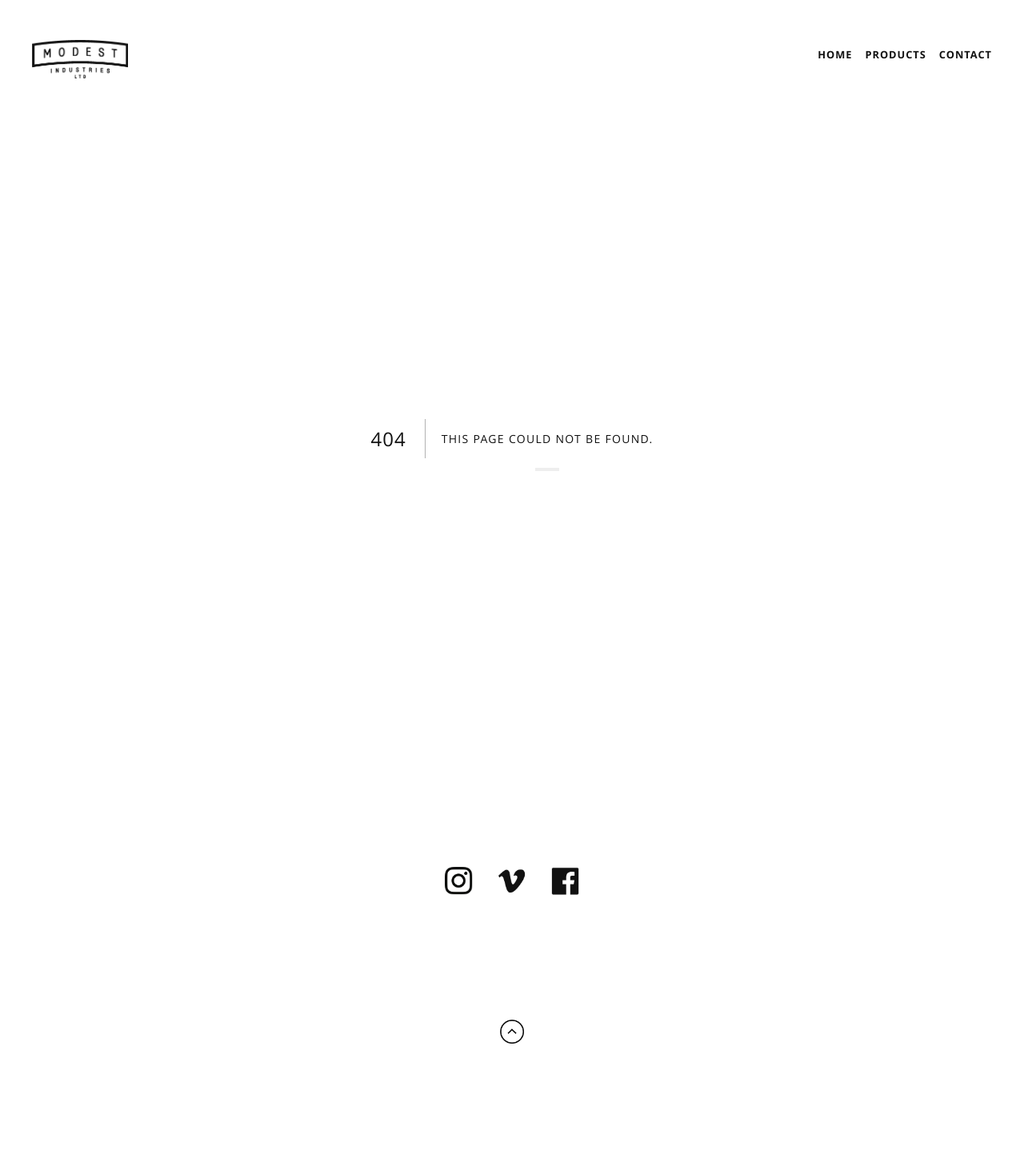
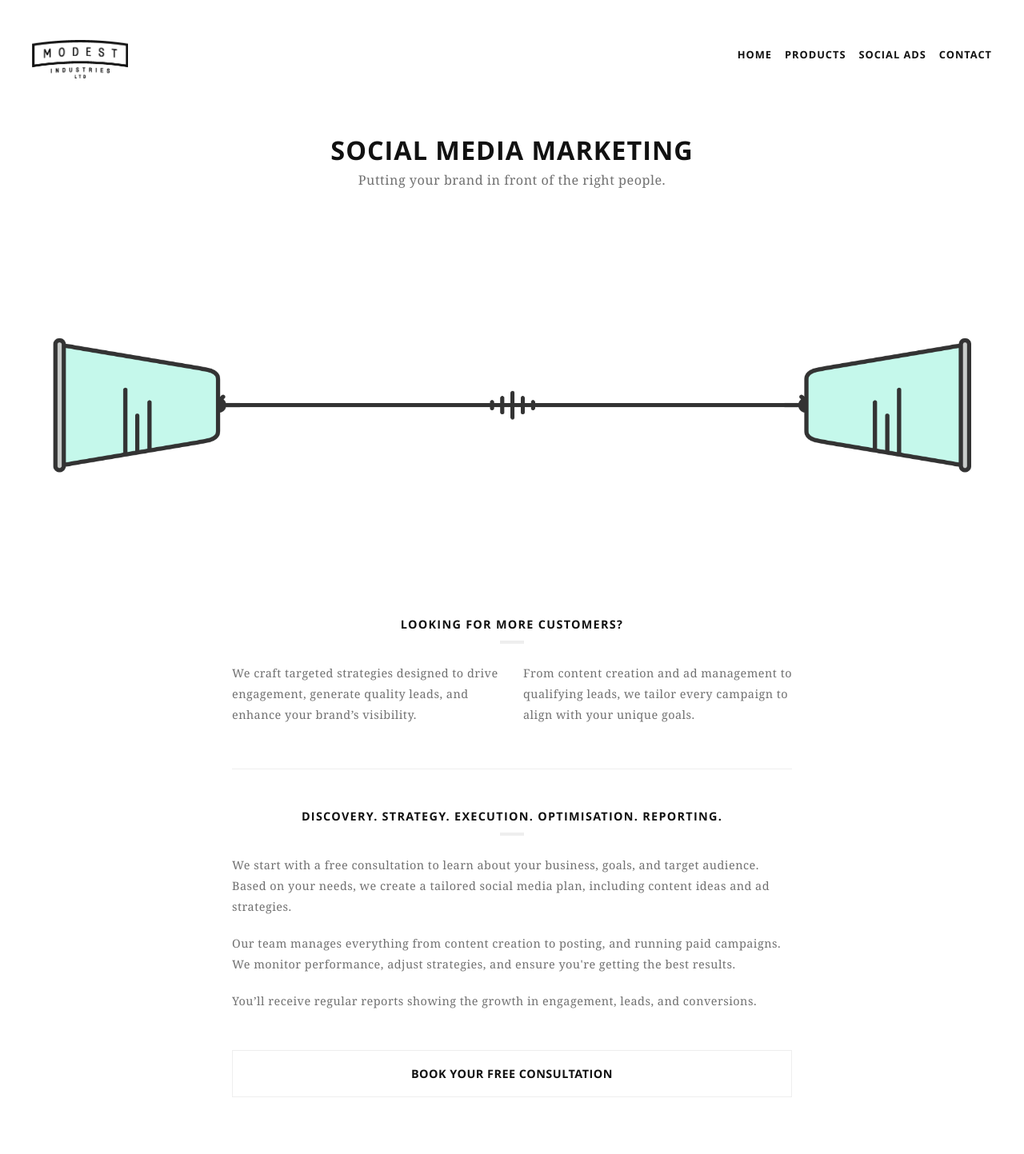
Before and after one commit to thisismodest/modestindustries.co, a Next.js app: page /social in a window 1280 px wide. Before the commit this address had no page. Shown: the top 1443 px of the page at 80% size. Built offline with nearby package versions, Linux system fonts and the light colour scheme.

Commit message:
Added social ads section

```diff
--- /dev/null
+++ b/src/app/(menu-pages)/social/page.tsx
@@ -0,0 +1,42 @@
+import { Metadata } from "next";
+import Header from "@/app/ui/header/header";
+
+export const metadata: Metadata = {
+  title: "Social Media Marketing | Modest Industries",
+  description: "Take your business to the next level by putting your brand directly in front of your target audience with Modest's social media marketing",
+  keywords: "modest industries, social media, social, marketing, social media marketing, modest, digital agency, social design, design, web development",
+  openGraph: {
+    images: ['/img/header-cups.png']
+  }
+};
+
+export default function Page() {
+  const mailTo = "mailto:hello@modestindustries.co?subject=Enquiry from Modest Industries";
+
+  return (
+    <>
+      <Header
+        title="Social Media Marketing"
+        description="Putting your brand in front of the right people."
+        imageUrl="/img/header-cups.png"
+        imageAlt="String cup phones by Modest Industries"
+      />
+
+      <section className="section text">
+        <h2 className="col1">Looking for more customers?</h2>
+        <p className="col2">We craft targeted strategies designed to drive engagement, generate quality leads, and enhance your brand’s visibility.</p>
+        <p className="col2">From content creation and ad management to qualifying leads, we tailor every campaign to align with your unique goals.</p>
+      </section>
+
+      <section className="section product">
+        <h2>Discovery. Strategy. Execution. Optimisation. Reporting.</h2>
+
+        <p className="col1">We start with a free consultation to learn about your business, goals, and target audience. Based on your needs, we create a tailored social media plan, including content ideas and ad strategies.</p>
+        <p className="col1">Our team manages everything from content creation to posting, and running paid campaigns. We monitor performance, adjust strategies, and ensure you're getting the best results.</p>
+        <p className="col1">You’ll receive regular reports showing the growth in engagement, leads, and conversions.</p>
+
+        <a className="cta-btn" style={{ marginTop: "3rem" }} href={mailTo}>Book your free consultation</a>
+      </section >
+    </>
+  )
+}
--- a/src/app/ui/navigation/navigation.tsx
+++ b/src/app/ui/navigation/navigation.tsx
@@ -18,6 +18,9 @@ export default function Navigation() {
         </li> */}
         <li>
           <a href="/products/">PRODUCTS</a>
+        </li>
+        <li>
+          <a href="/social/">SOCIAL ADS</a>
         </li>
         {/* <li>
           <a href="/studio/">STUDIO</a>
--- a/tsconfig.json
+++ b/tsconfig.json
@@ -32,8 +32,9 @@
     "**/*.ts",
     "**/*.tsx",
     ".next/types/**/*.ts",
-    "dist/types/**/*.ts"
-, "src/app/ui/header"  ],
+    "dist/types/**/*.ts",
+    "src/app/ui/header"
+  ],
   "exclude": [
     "node_modules"
   ]
```
